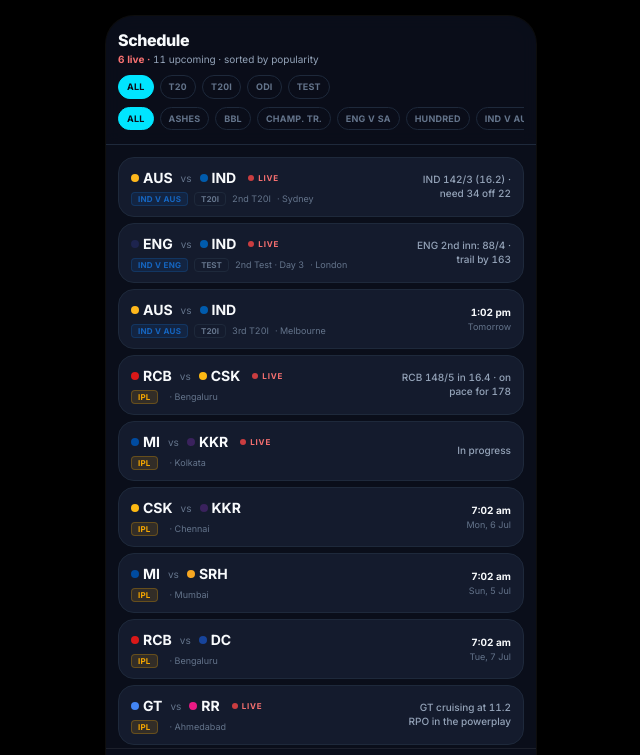
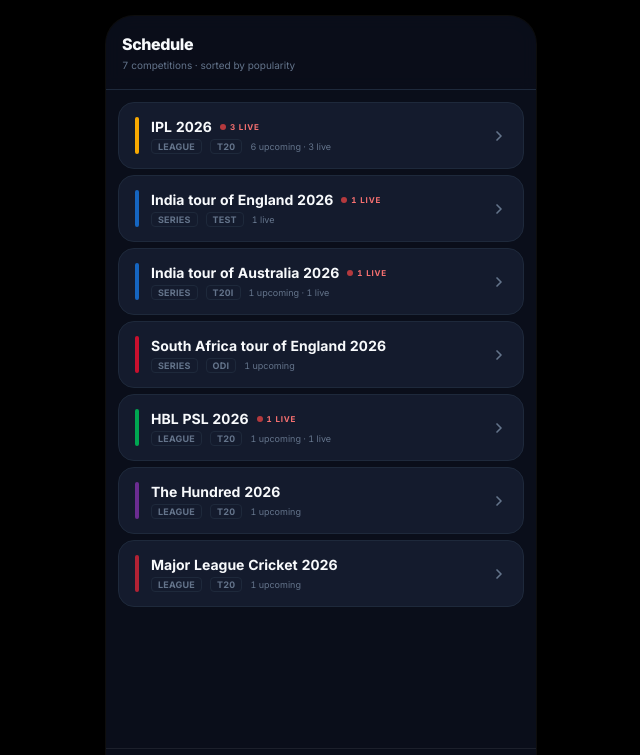
Before and after one commit to ishan401/bawler, a Next.js app: page /schedule in a window 1280 px wide. Shown: the top 755 px of the page, without its empty margins (319-959 px from the left). Built offline with nearby package versions, Linux system fonts and the light colour scheme.

Commit message:
Schedule: competitions list → matches drill-down, remove filters

```diff
--- /dev/null
+++ b/app/schedule/[competitionId]/page.tsx
@@ -0,0 +1,122 @@
+"use client";
+
+import { use } from "react";
+import Link from "next/link";
+import { useRouter } from "next/navigation";
+import { ALL_LIVE_MATCHES, ALL_UPCOMING_MATCHES } from "@/lib/mockData";
+import type { Match } from "@/lib/types";
+
+export default function CompetitionSchedulePage({ params }: { params: Promise<{ competitionId: string }> }) {
+  const { competitionId } = use(params);
+  const router = useRouter();
+
+  const live     = ALL_LIVE_MATCHES.filter(m => m.competition.id === competitionId);
+  const upcoming = ALL_UPCOMING_MATCHES.filter(m => m.competition.id === competitionId);
+  const all      = [...live, ...upcoming];
+  const comp     = all[0]?.competition;
+
+  if (!comp) {
+    return (
+      <main className="min-h-screen pb-24 flex flex-col items-center justify-center text-text-dim text-sm">
+        Competition not found.
+        <Link href="/schedule" className="mt-4 text-cyan text-xs font-bold">← Back to Schedule</Link>
+      </main>
+    );
+  }
+
+  return (
+    <main className="min-h-screen pb-24">
+      <header className="sticky top-0 z-30 bg-bg/90 backdrop-blur border-b border-line px-4 py-3">
+        <button
+          onClick={() => router.back()}
+          className="flex items-center gap-1.5 text-text-secondary hover:text-cyan transition-colors mb-2"
+        >
+          <svg width="16" height="16" viewBox="0 0 24 24" fill="none" stroke="currentColor"
+            strokeWidth="2.5" strokeLinecap="round" strokeLinejoin="round">
+            <polyline points="15 18 9 12 15 6" />
+          </svg>
+          <span className="text-[11px] font-bold">Schedule</span>
+        </button>
+        <div className="flex items-center gap-2">
+          <div className="w-1 h-6 rounded-full shrink-0" style={{ background: comp.logoColor ?? "#64748B" }} />
+          <div>
+            <h1 className="text-sm font-extrabold tracking-tight leading-tight">{comp.name}</h1>
+            <p className="text-[9px] text-text-dim uppercase tracking-widest">
+              {comp.type} · {comp.format}
+              {live.length > 0 && <span className="text-red-400 font-bold"> · {live.length} live</span>}
+            </p>
+          </div>
+        </div>
+      </header>
+
+      <div className="px-3 mt-3 space-y-1.5">
+        {all.map(m => {
+          const isLive = live.includes(m);
+          return <MatchRow key={m.id} match={m} isLive={isLive} />;
+        })}
+      </div>
+    </main>
+  );
+}
+
+function MatchRow({ match, isLive }: { match: Match; isLive: boolean }) {
+  return (
+    <Link href={`/match/${match.id}`}
+      className="card flex items-center gap-3 px-3 py-3 active:scale-[0.99] transition-transform">
+      <div className="flex-1 min-w-0">
+        {/* Teams */}
+        <div className="flex items-center gap-2">
+          <TeamChip name={match.teamA.shortName} color={match.teamA.primaryColor} />
+          <span className="text-text-dim text-[10px]">vs</span>
+          <TeamChip name={match.teamB.shortName} color={match.teamB.primaryColor} />
+          {isLive && (
+            <span className="flex items-center gap-1 text-[8px] font-bold uppercase tracking-widest text-red-400 ml-1 shrink-0">
+              <span className="w-1.5 h-1.5 rounded-full bg-red-500 animate-pulse" />Live
+            </span>
+          )}
+        </div>
+        {/* Meta */}
+        <div className="flex items-center gap-2 mt-1 flex-wrap">
+          <span className="text-[9px] text-text-dim">{match.matchNumber}</span>
+          <span className="text-[9px] text-text-dim">· {match.venue.name}, {match.venue.city}</span>
+        </div>
+      </div>
+
+      {/* Time / status */}
+      <div className="text-right shrink-0">
+        {isLive ? (
+          <div className="text-[10px] text-text-secondary font-medium max-w-[110px] leading-snug">
+            {match.liveStatusOverride ?? "In progress"}
+          </div>
+        ) : (
+          <div>
+            <div className="text-[10px] font-bold text-text-primary num">{fmtTime(match.startTimeIso)}</div>
+            <div className="text-[9px] text-text-dim">{fmtDate(match.startTimeIso)}</div>
+          </div>
+        )}
+      </div>
+    </Link>
+  );
+}
+
+function TeamChip({ name, color }: { name: string; color: string }) {
+  return (
+    <span className="flex items-center gap-1">
+      <span className="w-2 h-2 rounded-full shrink-0" style={{ background: color }} />
+      <span className="font-bold text-sm">{name}</span>
+    </span>
+  );
+}
+
+function fmtDate(iso: string): string {
+  const d = new Date(iso);
+  const today = new Date();
+  const tomorrow = new Date(today);
+  tomorrow.setDate(today.getDate() + 1);
+  if (d.toDateString() === today.toDateString()) return "Today";
+  if (d.toDateString() === tomorrow.toDateString()) return "Tomorrow";
+  return d.toLocaleString("en-IN", { weekday: "short", day: "numeric", month: "short" });
+}
+function fmtTime(iso: string): string {
+  return new Date(iso).toLocaleString("en-IN", { hour: "numeric", minute: "2-digit", hour12: true });
+}
--- a/app/schedule/page.tsx
+++ b/app/schedule/page.tsx
@@ -1,173 +1,120 @@
 "use client";
 
 import Link from "next/link";
-import { useState } from "react";
-import { ALL_LIVE_MATCHES, ALL_UPCOMING_MATCHES, ALL_COMPETITION_NAMES } from "@/lib/mockData";
-import type { Match } from "@/lib/types";
+import { useMemo } from "react";
+import { ALL_LIVE_MATCHES, ALL_UPCOMING_MATCHES } from "@/lib/mockData";
+import type { Match, Competition } from "@/lib/types";
 
-// ── Worldwide cricket popularity scores ─────────────────────────────────────
-// Cricket-first: rank by global audience, not app history
-const COMP_POPULARITY: Record<string, number> = {
-  "icc-t20wc-2026":     100,  // Global ICC tournament
-  "icc-ct-2025":         95,  // ICC 50-over event
-  "ashes-2025-26":       90,  // Most historic bilateral
-  "ipl-2026":            88,  // Richest T20 league
-  "ind-eng-test-2026":   82,  // Top bilateral series
-  "ind-aus-t20i-2026":   80,
-  "eng-sa-odi-2026":     68,
-  "bbl-2025-26":         66,
-  "psl-2026":            64,
-  "hundred-2026":        58,
-  "sa20-2026":           52,
-  "cpl-2025":            46,
-  "mlc-2026":            40,
+// ── Popularity scores (cricket-first, same formula used everywhere) ──────────
+const COMP_POP: Record<string, number> = {
+  "icc-t20wc-2026":    100,
+  "icc-ct-2025":        95,
+  "ashes-2025-26":      90,
+  "ipl-2026":           88,
+  "ind-eng-test-2026":  82,
+  "ind-aus-t20i-2026":  80,
+  "eng-sa-odi-2026":    68,
+  "bbl-2025-26":        66,
+  "psl-2026":           64,
+  "hundred-2026":       58,
+  "sa20-2026":          52,
+  "cpl-2025":           46,
+  "mlc-2026":           40,
 };
 
-const TEAM_POPULARITY: Record<string, number> = {
-  IND: 20, AUS: 14, ENG: 12, PAK: 11,
-  SA: 8, NZ: 7, WI: 7, SL: 6, BAN: 5, AFG: 4,
-  MI: 10, CSK: 10, RCB: 9, KKR: 8, DC: 6,
-  GT: 6, RR: 6, SRH: 5, LSG: 5, PBKS: 5,
+const TYPE_LABEL: Record<Competition["type"], string> = {
+  league:        "League",
+  international: "International",
+  bilateral:     "Series",
+  domestic:      "Domestic",
 };
 
-function matchPopularity(m: Match): number {
-  const comp = COMP_POPULARITY[m.competition.id] ?? 30;
-  const ta   = TEAM_POPULARITY[m.teamA.code] ?? 3;
-  const tb   = TEAM_POPULARITY[m.teamB.code] ?? 3;
-  return comp + ta + tb;
+interface CompRow {
+  competition: Competition;
+  liveCount: number;
+  upcomingCount: number;
+  pop: number;
 }
 
-function fmtDate(iso: string): string {
-  const d = new Date(iso);
-  const today = new Date();
-  const tomorrow = new Date(today);
-  tomorrow.setDate(today.getDate() + 1);
-  if (d.toDateString() === today.toDateString()) return "Today";
-  if (d.toDateString() === tomorrow.toDateString()) return "Tomorrow";
-  return d.toLocaleString("en-IN", { weekday: "short", day: "numeric", month: "short" });
-}
-function fmtTime(iso: string): string {
-  return new Date(iso).toLocaleString("en-IN", { hour: "numeric", minute: "2-digit", hour12: true });
-}
+export default function SchedulePage() {
+  const rows = useMemo<CompRow[]>(() => {
+    const map = new Map<string, CompRow>();
 
-type GM = { match: Match; isLive: boolean };
+    const add = (m: Match, isLive: boolean) => {
+      const c = m.competition;
+      if (!map.has(c.id)) {
+        map.set(c.id, {
+          competition: c,
+          liveCount: 0,
+          upcomingCount: 0,
+          pop: COMP_POP[c.id] ?? 30,
+        });
+      }
+      const row = map.get(c.id)!;
+      if (isLive) row.liveCount++;
+      else row.upcomingCount++;
+    };
 
-export default function SchedulePage() {
-  const [activeComp, setActiveComp]     = useState<string | null>(null);
-  const [activeFormat, setActiveFormat] = useState<string | null>(null);
+    ALL_LIVE_MATCHES.forEach(m => add(m, true));
+    ALL_UPCOMING_MATCHES.forEach(m => add(m, false));
 
-  const all: GM[] = [
-    ...ALL_LIVE_MATCHES.map(m     => ({ match: m, isLive: true })),
-    ...ALL_UPCOMING_MATCHES.map(m => ({ match: m, isLive: false })),
-  ]
-    .filter(({ match }) => {
-      if (activeComp   && match.competition.shortName !== activeComp)   return false;
-      if (activeFormat && match.format !== activeFormat)                 return false;
-      return true;
-    })
-    // Pure popularity sort — cricket first, no IPL bias
-    .sort((a, b) => matchPopularity(b.match) - matchPopularity(a.match));
-
-  const liveCount    = all.filter(x => x.isLive).length;
-  const upcomingCount = all.filter(x => !x.isLive).length;
-  const formats = ["T20", "T20I", "ODI", "Test"];
+    return Array.from(map.values()).sort((a, b) => b.pop - a.pop);
+  }, []);
 
   return (
     <main className="min-h-screen pb-24">
-      <header className="sticky top-0 z-30 bg-bg/90 backdrop-blur border-b border-line px-3 py-3">
+      <header className="sticky top-0 z-30 bg-bg/90 backdrop-blur border-b border-line px-4 py-4">
         <h1 className="text-base font-extrabold tracking-tight">Schedule</h1>
-        <p className="text-[10px] text-text-secondary">
-          {liveCount > 0 && <span className="text-red-400 font-bold">{liveCount} live · </span>}
-          {upcomingCount} upcoming · sorted by popularity
-        </p>
-
-        {/* Format filter */}
-        <div className="flex gap-1.5 mt-2 overflow-x-auto pb-0.5 scrollbar-thin">
-          <button onClick={() => setActiveFormat(null)}
-            className={`text-[9px] font-bold uppercase tracking-wide px-2 py-1 rounded-full border transition-colors shrink-0 ${!activeFormat ? "bg-cyan text-bg border-cyan" : "border-line text-text-dim"}`}>All</button>
-          {formats.map(f => (
-            <button key={f} onClick={() => setActiveFormat(f === activeFormat ? null : f)}
-              className={`text-[9px] font-bold uppercase tracking-wide px-2 py-1 rounded-full border transition-colors shrink-0 ${activeFormat === f ? "bg-cyan text-bg border-cyan" : "border-line text-text-dim"}`}>{f}</button>
-          ))}
-        </div>
-
-        {/* Competition filter */}
-        <div className="flex gap-1.5 mt-1.5 overflow-x-auto pb-0.5 scrollbar-thin">
-          <button onClick={() => setActiveComp(null)}
-            className={`text-[9px] font-bold uppercase tracking-wide px-2 py-1 rounded-full border transition-colors shrink-0 ${!activeComp ? "bg-cyan text-bg border-cyan" : "border-line text-text-dim"}`}>All</button>
-          {ALL_COMPETITION_NAMES.map(c => (
-            <button key={c} onClick={() => setActiveComp(c === activeComp ? null : c)}
-              className={`text-[9px] font-bold uppercase tracking-wide px-2 py-1 rounded-full border transition-colors shrink-0 ${activeComp === c ? "bg-cyan text-bg border-cyan" : "border-line text-text-dim"}`}>{c}</button>
-          ))}
-        </div>
+        <p className="text-[10px] text-text-dim mt-0.5">{rows.length} competitions · sorted by popularity</p>
       </header>
 
       <div className="px-3 mt-3 space-y-1.5">
-        {all.map(({ match, isLive }) => (
-          <ScheduleRow key={match.id} match={match} isLive={isLive} />
+        {rows.map(({ competition, liveCount, upcomingCount }) => (
+          <Link
+            key={competition.id}
+            href={`/schedule/${competition.id}`}
+            className="card flex items-center gap-3 px-4 py-3.5 active:scale-[0.99] transition-transform"
+          >
+            {/* Color accent bar */}
+            <div className="w-1 self-stretch rounded-full shrink-0" style={{ background: competition.logoColor ?? "#64748B" }} />
+
+            <div className="flex-1 min-w-0">
+              <div className="flex items-center gap-2 flex-wrap">
+                <span className="font-bold text-sm text-text-primary truncate">{competition.name}</span>
+                {liveCount > 0 && (
+                  <span className="flex items-center gap-1 text-[8px] font-bold uppercase tracking-widest text-red-400 shrink-0">
+                    <span className="w-1.5 h-1.5 rounded-full bg-red-500 animate-pulse" />
+                    {liveCount} live
+                  </span>
+                )}
+              </div>
+              <div className="flex items-center gap-2 mt-0.5">
+                <span className="text-[9px] px-1.5 py-0.5 rounded border border-line text-text-dim font-bold uppercase tracking-wide leading-none">
+                  {TYPE_LABEL[competition.type]}
+                </span>
+                <span className="text-[9px] px-1.5 py-0.5 rounded border border-line text-text-dim font-bold uppercase tracking-wide leading-none">
+                  {competition.format}
+                </span>
+                <span className="text-[9px] text-text-dim">
+                  {upcomingCount > 0 ? `${upcomingCount} upcoming` : ""}
+                  {liveCount > 0 && upcomingCount > 0 ? " · " : ""}
+                  {liveCount > 0 ? `${liveCount} live` : ""}
+                </span>
+              </div>
+            </div>
+
+            {/* Chevron */}
+            <svg width="16" height="16" viewBox="0 0 24 24" fill="none" stroke="currentColor"
+              strokeWidth="2.5" strokeLinecap="round" strokeLinejoin="round" className="text-text-dim shrink-0">
+              <polyline points="9 18 15 12 9 6" />
+            </svg>
+          </Link>
         ))}
-        {all.length === 0 && (
-          <div className="text-center py-16 text-text-dim text-sm">No matches found</div>
+
+        {rows.length === 0 && (
+          <div className="text-center py-16 text-text-dim text-sm">No competitions found</div>
         )}
       </div>
     </main>
   );
 }
-
-function ScheduleRow({ match, isLive }: { match: Match; isLive: boolean }) {
-  return (
-    <Link href={`/match/${match.id}`}
-      className="card block px-3 py-2.5 active:scale-[0.99] transition-transform">
-      <div className="flex items-center gap-3">
-        <div className="flex-1 min-w-0">
-          {/* Teams */}
-          <div className="flex items-center gap-2">
-            <TeamChip team={match.teamA.shortName} color={match.teamA.primaryColor} />
-            <span className="text-text-dim text-[10px]">vs</span>
-            <TeamChip team={match.teamB.shortName} color={match.teamB.primaryColor} />
-            {isLive && (
-              <span className="flex items-center gap-1 text-[8px] font-bold uppercase tracking-widest text-red-400 ml-1">
-                <span className="w-1.5 h-1.5 rounded-full bg-red-500 animate-pulse" />Live
-              </span>
-            )}
-          </div>
-          {/* Meta row */}
-          <div className="flex items-center gap-1.5 mt-1 flex-wrap">
-            <span className="text-[8px] font-bold uppercase tracking-wide px-1.5 py-0.5 rounded leading-none"
-              style={{ background: `${match.competition.logoColor ?? "#94A3B8"}22`, color: match.competition.logoColor ?? "#94A3B8", border: `1px solid ${match.competition.logoColor ?? "rgba(255,255,255,0.15)"}44` }}>
-              {match.competition.shortName}
-            </span>
-            {match.format !== "T20" && (
-              <span className="text-[8px] font-bold uppercase px-1.5 py-0.5 rounded border border-line text-text-dim leading-none">{match.format}</span>
-            )}
-            <span className="text-[9px] text-text-dim">{match.matchNumber}</span>
-            <span className="text-[9px] text-text-dim">· {match.venue.city}</span>
-          </div>
-        </div>
-
-        {/* Time / status */}
-        <div className="text-right shrink-0">
-          {isLive ? (
-            <div className="text-[10px] text-text-secondary font-medium text-right max-w-[110px] leading-snug">
-              {match.liveStatusOverride ?? "In progress"}
-            </div>
-          ) : (
-            <div>
-              <div className="text-[10px] font-bold text-text-primary num">{fmtTime(match.startTimeIso)}</div>
-              <div className="text-[9px] text-text-dim">{fmtDate(match.startTimeIso)}</div>
-            </div>
-          )}
-        </div>
-      </div>
-    </Link>
-  );
-}
-
-function TeamChip({ team, color }: { team: string; color: string }) {
-  return (
-    <span className="flex items-center gap-1">
-      <span className="w-2 h-2 rounded-full shrink-0" style={{ background: color }} />
-      <span className="font-bold text-sm">{team}</span>
-    </span>
-  );
-}
```
